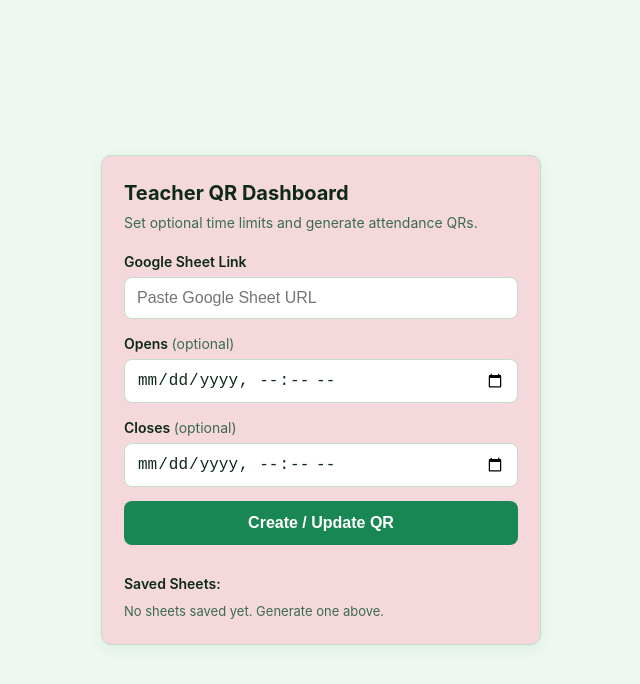
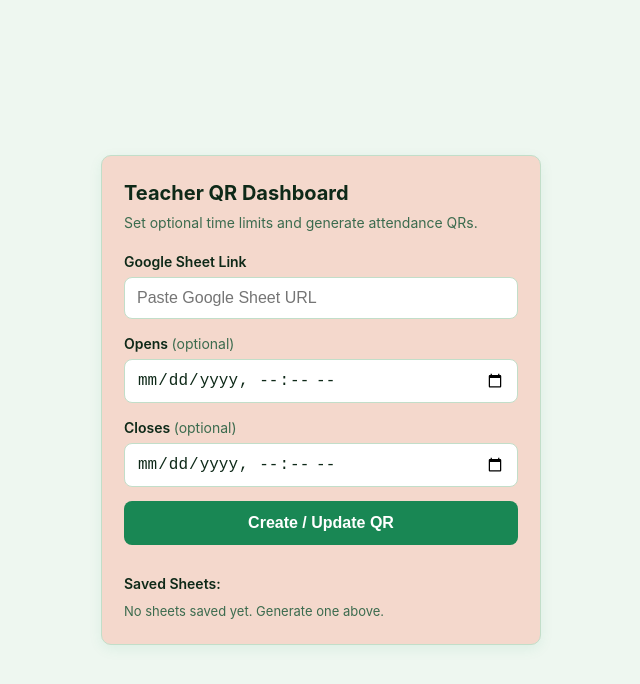
Before and after one commit to afmnew/accloc, a plain HTML site: page index.html in a window 1280 px wide. Shown: the whole page, without its empty margins (319-959 px from the left). Drawn offline with Linux system fonts and the light colour scheme.

Commit message:
Update index.html

```diff
--- a/index.html
+++ b/index.html
@@ -11,7 +11,7 @@
     --muted: #3b6b4e;
     --line: #c2dec9;
     --bg: #eef7f0;
-    --card: #F4D8DC;
+    --card: #F4D8CC;
     --accent: #198754;
     --accent-hover: #146c43;
     --ok: #137a45;
```
